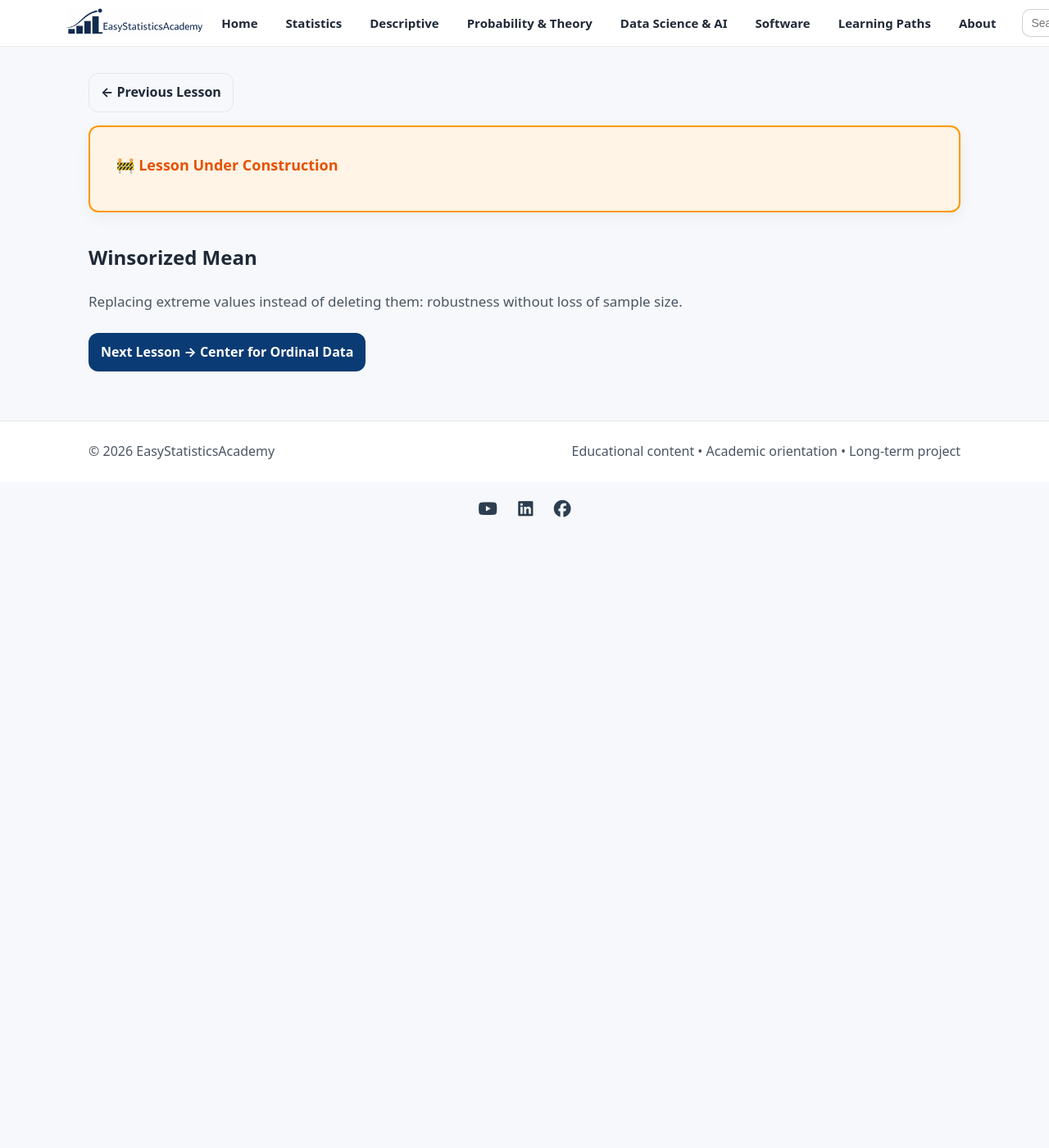
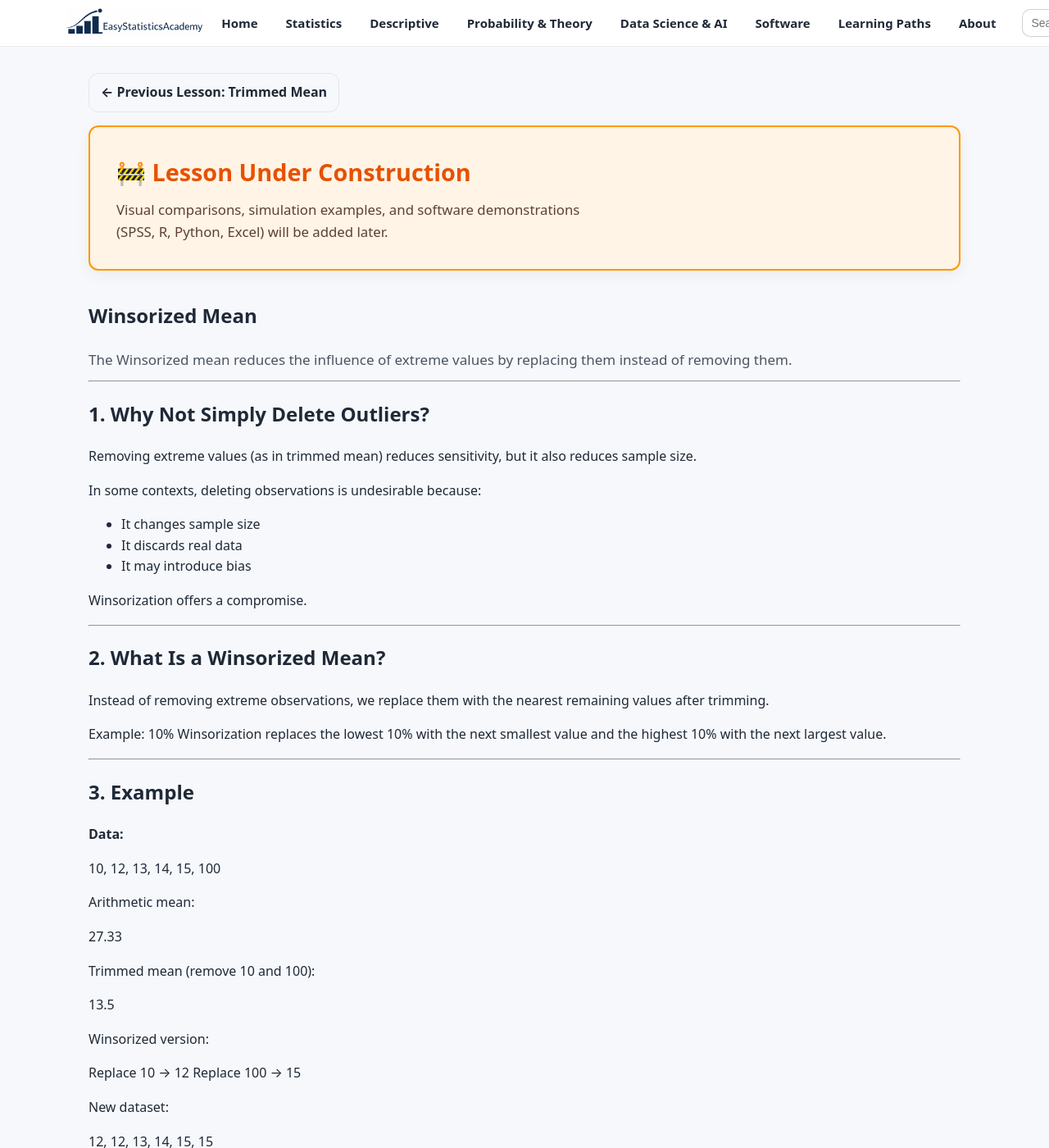
Before and after one commit to ammar-homaida-statistics/easystatisticsacademy, a Jekyll site: the page built from descriptive/center/winsorized-mean/index.md, in a window 1280 px wide and 1400 px high. Shown: the whole window at 82% size. Built offline with Jekyll 4.4.1, drawn with Linux system fonts in a browser that asks for light colours; some of the changed text lies outside the part shown.

Commit message:
Add lesson content

```diff
--- a/descriptive/center/winsorized-mean/index.md
+++ b/descriptive/center/winsorized-mean/index.md
@@ -1,31 +1,198 @@
 ---
 layout: default
-title: "Winsorized Mean"
+title: "Winsorized Mean (Outlier Control Without Deletion)"
+description: "How Winsorization reduces the influence of extreme values without removing observations."
 permalink: /descriptive/center/winsorized-mean/
 sidebar: false
 ---
 
 <section class="section section-slim">
   <a class="btn btn-outline" href="/descriptive/center/trimmed-mean/">
-    ← Previous Lesson
+    ← Previous Lesson: Trimmed Mean
   </a>
 </section>
 
+<!-- UNDER CONSTRUCTION NOTICE -->
 <section class="section section-slim">
   <div class="callout" style="background:#fff4e5;border:2px solid #ff9800;padding:2rem;border-radius:12px;">
-    <h2 style="margin-top:0;color:#e65100;">🚧 Lesson Under Construction</h2>
+    <div class="callout-copy">
+      <h2 style="margin-top:0;color:#e65100;font-size:1.8rem;">
+        🚧 Lesson Under Construction
+      </h2>
+      <p style="margin:0;font-size:1.05rem;color:#5d4037;line-height:1.6;">
+        Visual comparisons, simulation examples, and software demonstrations (SPSS, R, Python, Excel) will be added later.
+      </p>
+    </div>
   </div>
 </section>
 
 <section class="section">
-  <h1>Winsorized Mean</h1>
-  <p class="lead">
-    Replacing extreme values instead of deleting them: robustness without loss of sample size.
+  <div class="section-head">
+    <h1>Winsorized Mean</h1>
+    <p class="lead">
+      The Winsorized mean reduces the influence of extreme values
+      by replacing them instead of removing them.
+    </p>
+  </div>
+
+  <hr>
+
+  <h2>1. Why Not Simply Delete Outliers?</h2>
+
+  <p>
+    Removing extreme values (as in trimmed mean) reduces sensitivity,
+    but it also reduces sample size.
   </p>
+
+  <p>
+    In some contexts, deleting observations is undesirable because:
+  </p>
+
+  <ul>
+    <li>It changes sample size</li>
+    <li>It discards real data</li>
+    <li>It may introduce bias</li>
+  </ul>
+
+  <p>
+    Winsorization offers a compromise.
+  </p>
+
+  <hr>
+
+  <h2>2. What Is a Winsorized Mean?</h2>
+
+  <p>
+    Instead of removing extreme observations, we replace them
+    with the nearest remaining values after trimming.
+  </p>
+
+  <p>
+    Example: 10% Winsorization replaces the lowest 10%
+    with the next smallest value and the highest 10%
+    with the next largest value.
+  </p>
+
+  <hr>
+
+  <h2>3. Example</h2>
+
+  <p><strong>Data:</strong></p>
+
+  <p>
+    10, 12, 13, 14, 15, 100
+  </p>
+
+  <p>
+    Arithmetic mean:
+  </p>
+
+  <p>
+    27.33
+  </p>
+
+  <p>
+    Trimmed mean (remove 10 and 100):
+  </p>
+
+  <p>
+    13.5
+  </p>
+
+  <p>
+    Winsorized version:
+  </p>
+
+  <p>
+    Replace 10 → 12
+    Replace 100 → 15
+  </p>
+
+  <p>
+    New dataset:
+  </p>
+
+  <p>
+    12, 12, 13, 14, 15, 15
+  </p>
+
+  <p>
+    Winsorized mean:
+  </p>
+
+  <p>
+    (12 + 12 + 13 + 14 + 15 + 15) / 6 = 13.5
+  </p>
+
+  <p>
+    Notice that the sample size remains 6.
+  </p>
+
+  <hr>
+
+  <h2>4. When Is Winsorization Appropriate?</h2>
+
+  <ul>
+    <li>When extreme values exist but should not be deleted</li>
+    <li>In robust statistical procedures</li>
+    <li>When preserving sample size is important</li>
+  </ul>
+
+  <hr>
+
+  <h2>5. Comparison: Mean vs Trimmed vs Winsorized</h2>
+
+  <ul>
+    <li><strong>Mean:</strong> Fully sensitive to extremes</li>
+    <li><strong>Trimmed mean:</strong> Deletes extremes</li>
+    <li><strong>Winsorized mean:</strong> Replaces extremes</li>
+  </ul>
+
+  <hr>
+
+  <h2>6. Advantages</h2>
+
+  <ul>
+    <li>Reduces outlier influence</li>
+    <li>Maintains sample size</li>
+    <li>More stable than the mean</li>
+  </ul>
+
+  <hr>
+
+  <h2>7. Limitations</h2>
+
+  <ul>
+    <li>Requires choosing a Winsorization level</li>
+    <li>Still modifies original data</li>
+    <li>Not appropriate if extremes are meaningful signals</li>
+  </ul>
+
+  <hr>
+
+  <h2>8. Interpretation</h2>
+
+  <p>
+    The Winsorized mean represents a robust average
+    that limits the influence of extreme values
+    without discarding observations.
+  </p>
+
+  <hr>
+
+  <h2>Summary</h2>
+
+  <ul>
+    <li>Winsorization replaces extreme values instead of removing them.</li>
+    <li>It reduces sensitivity to outliers.</li>
+    <li>It preserves sample size.</li>
+    <li>Often used in robust statistical methods.</li>
+  </ul>
+
 </section>
 
 <section class="section section-slim">
-  <a class="btn" href="/descriptive/center/center-for-ordinal/">
+  <a class="btn" href="/descriptive/center/center-for-ordinal-data/">
     Next Lesson → Center for Ordinal Data
   </a>
 </section>
```
